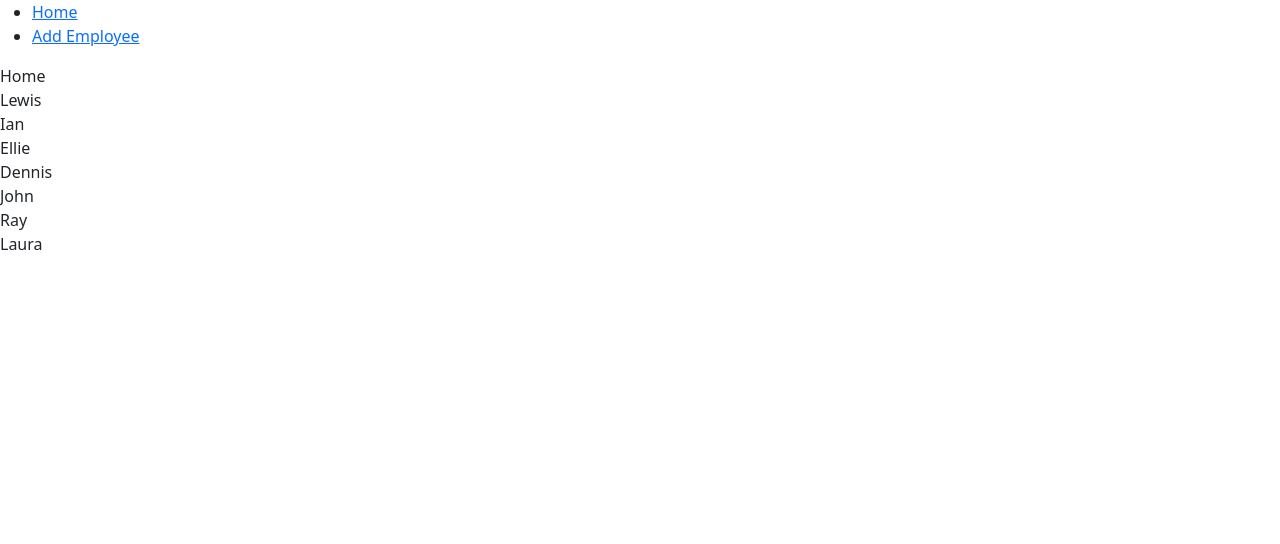
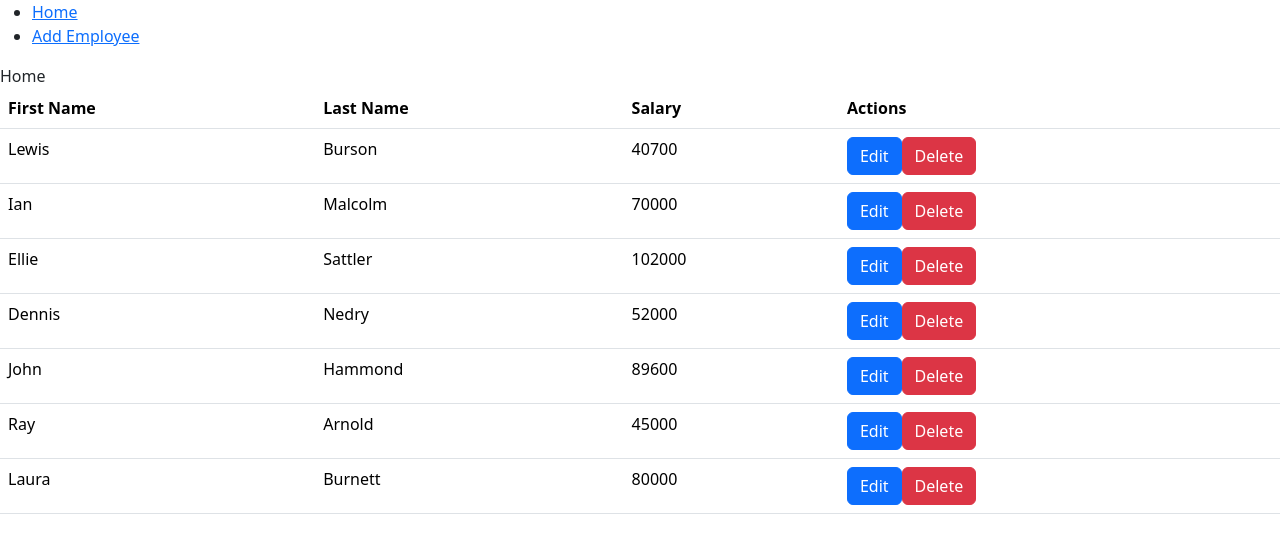
Before and after one commit to artiomtz/employee-management, a React (Vite) app in the folder frontend/: page / in a window 1280 px wide. Shown: the top 544 px of the page. Built offline with nearby package versions, Linux system fonts and the light colour scheme.

Commit message:
feat: add employee table

```diff
--- a/frontend/public/sample_data.json
+++ b/frontend/public/sample_data.json
@@ -1,36 +1,43 @@
 {
   "employees": [
     {
+      "id": 1,
       "firstName": "Lewis",
       "lastName": "Burson",
       "salary": 40700
     },
     {
+      "id": 2,
       "firstName": "Ian",
       "lastName": "Malcolm",
       "salary": 70000
     },
     {
+      "id": 3,
       "firstName": "Ellie",
       "lastName": "Sattler",
       "salary": 102000
     },
     {
+      "id": 4,
       "firstName": "Dennis",
       "lastName": "Nedry",
       "salary": 52000
     },
     {
+      "id": 5,
       "firstName": "John",
       "lastName": "Hammond",
       "salary": 89600
     },
     {
+      "id": 6,
       "firstName": "Ray",
       "lastName": "Arnold",
       "salary": 45000
     },
     {
+      "id": 7,
       "firstName": "Laura",
       "lastName": "Burnett",
       "salary": 80000
--- a/frontend/src/components/Table.jsx
+++ b/frontend/src/components/Table.jsx
@@ -1,4 +1,5 @@
 import { React, useContext, useEffect } from "react";
+import { Link } from "react-router-dom";
 import EmployeeContext from "../context/EmployeeContext";
 
 export default function Table() {
@@ -9,10 +10,34 @@ export default function Table() {
   }, []);
 
   return (
-    <div>
-      {employees.map((employee) => (
-        <div key={employee.firstName}>{employee.firstName}</div>
-      ))}
-    </div>
+    <table className="table">
+      <thead>
+        <tr>
+          <th scope="col">First Name</th>
+          <th scope="col">Last Name</th>
+          <th scope="col">Salary</th>
+          <th scope="col">Actions</th>
+        </tr>
+      </thead>
+      <tbody>
+        {employees.map((employee) => (
+          <tr key={employee.id}>
+            <td>{employee.firstName}</td>
+            <td>{employee.lastName}</td>
+            <td>{employee.salary}</td>
+            <td>
+              <Link to={"/" + employee.id}>
+                <button type="button" className="btn btn-primary">
+                  Edit
+                </button>
+              </Link>
+              <button type="button" className="btn btn-danger">
+                Delete
+              </button>
+            </td>
+          </tr>
+        ))}
+      </tbody>
+    </table>
   );
 }
```
